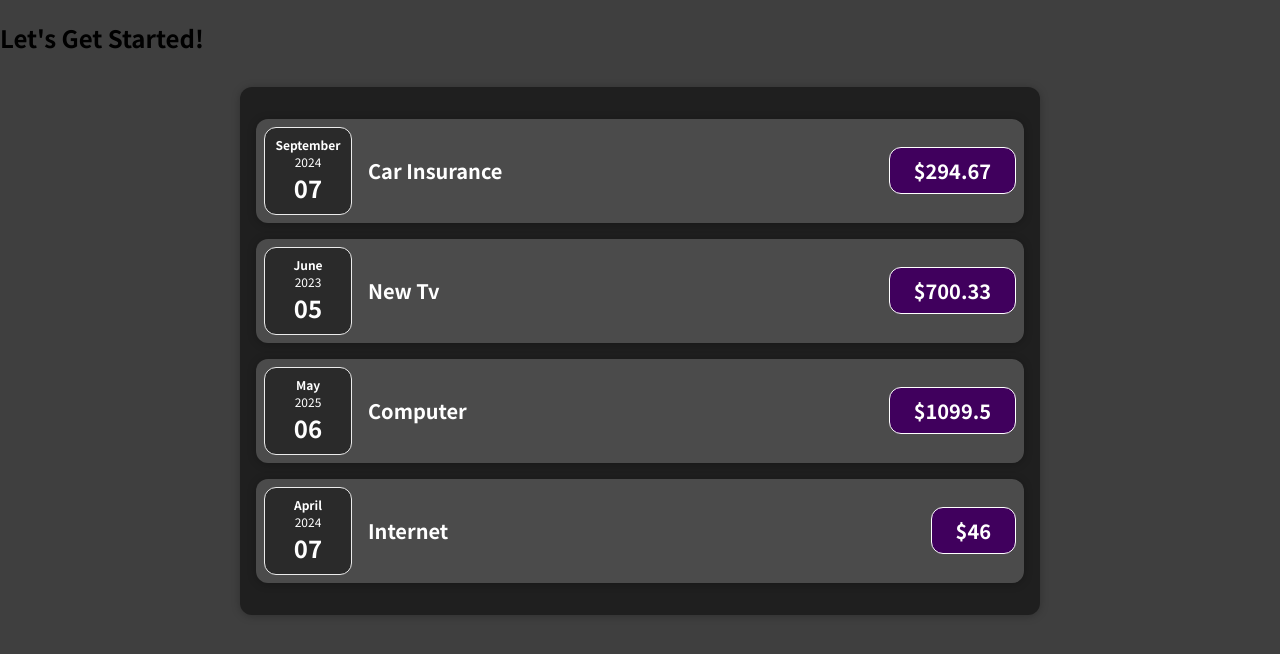
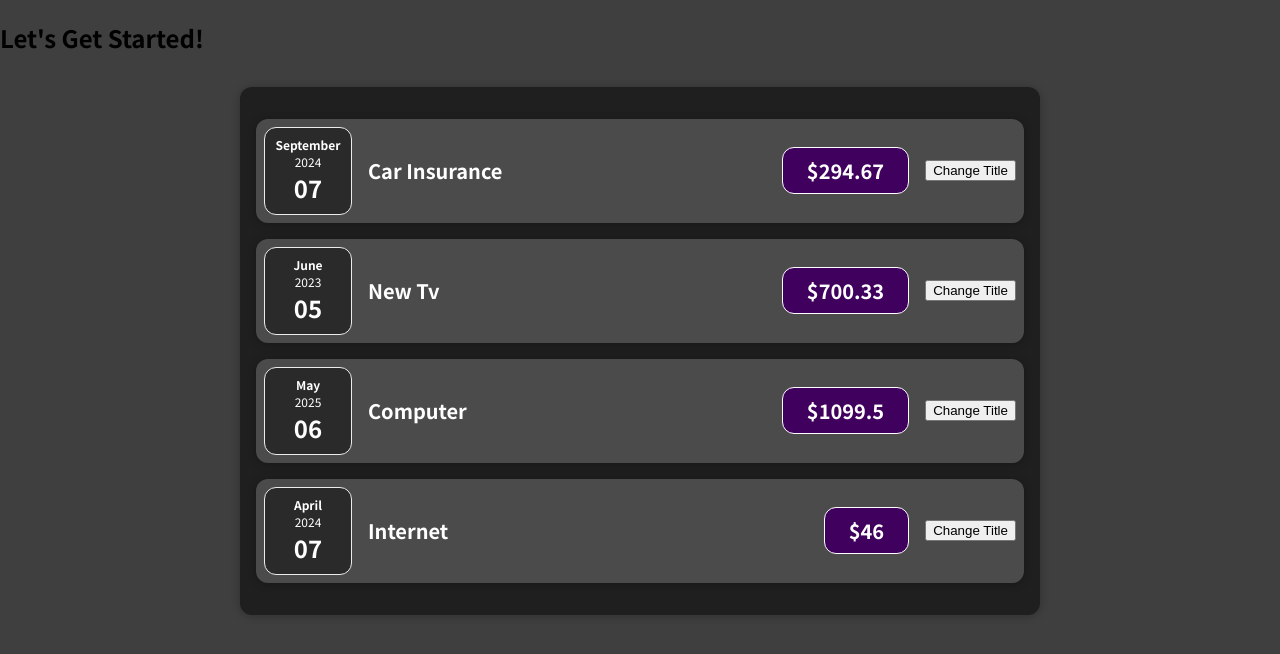
Before and after one commit to galbeiroc/react, a JavaScript app in the folder 05-react-state-with-events/: page / in a window 1280 px wide. Shown: the top 654 px of the page. Built offline with nearby package versions, Linux system fonts and the light colour scheme.

Commit message:
listen events

```diff
--- a/05-react-state-with-events/src/components/Expenses/ExpenseItem.js
+++ b/05-react-state-with-events/src/components/Expenses/ExpenseItem.js
@@ -3,12 +3,17 @@ import ExpenseDate from "./ExpenseDate";
 import "./ExpenseItem.css";
 
 const ExpensiveItem = (props) => {
+  const clickHnadler = () => {
+    console.log('Clicked!!');
+  }
+
   return (
     <Card className="expense-item">
       <ExpenseDate date={props.date} />
       <div className="expense-item__description">
         <h2>{props.title}</h2>
         <div className="expense-item__price">${props.amount}</div>
+        <button onClick={clickHnadler}>Change Title</button>
       </div>
     </Card>
   );
```
Also changed, not shown: 1 other file (tests, documents, lock files or other folders).
